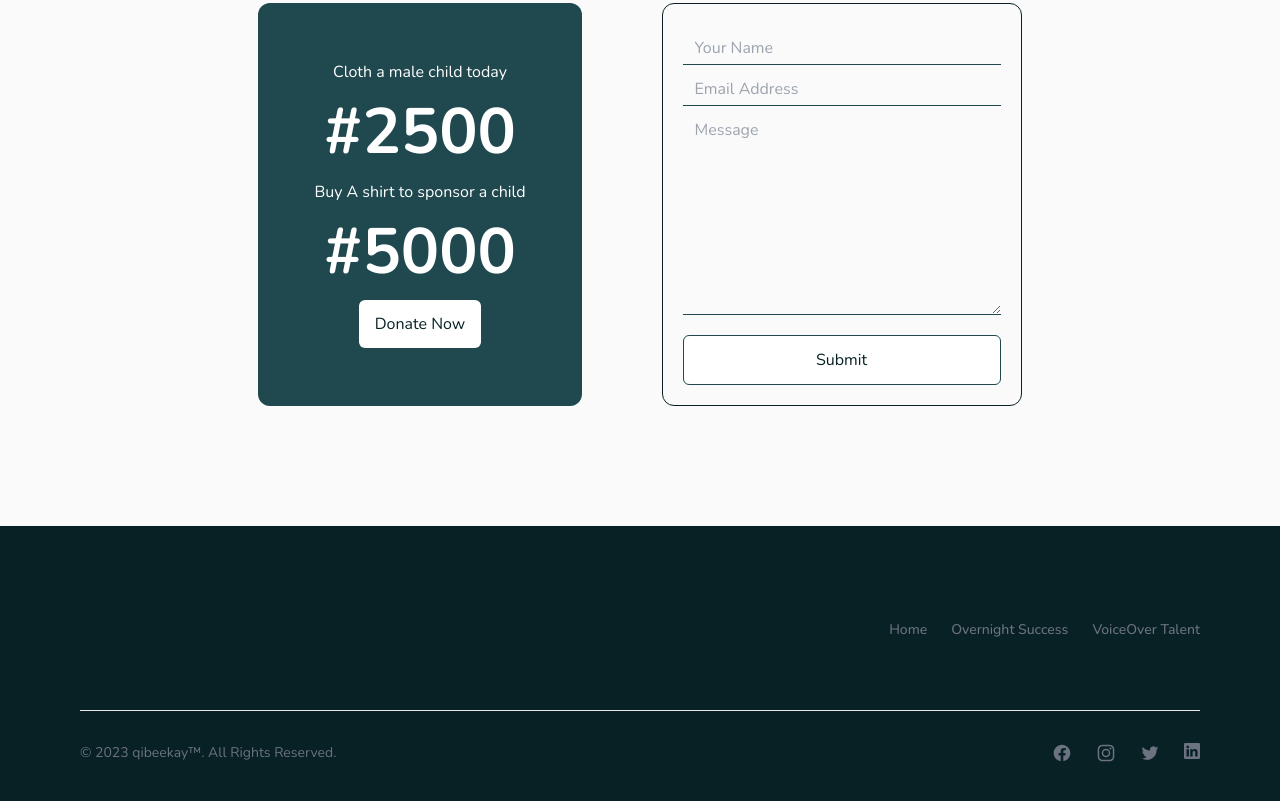
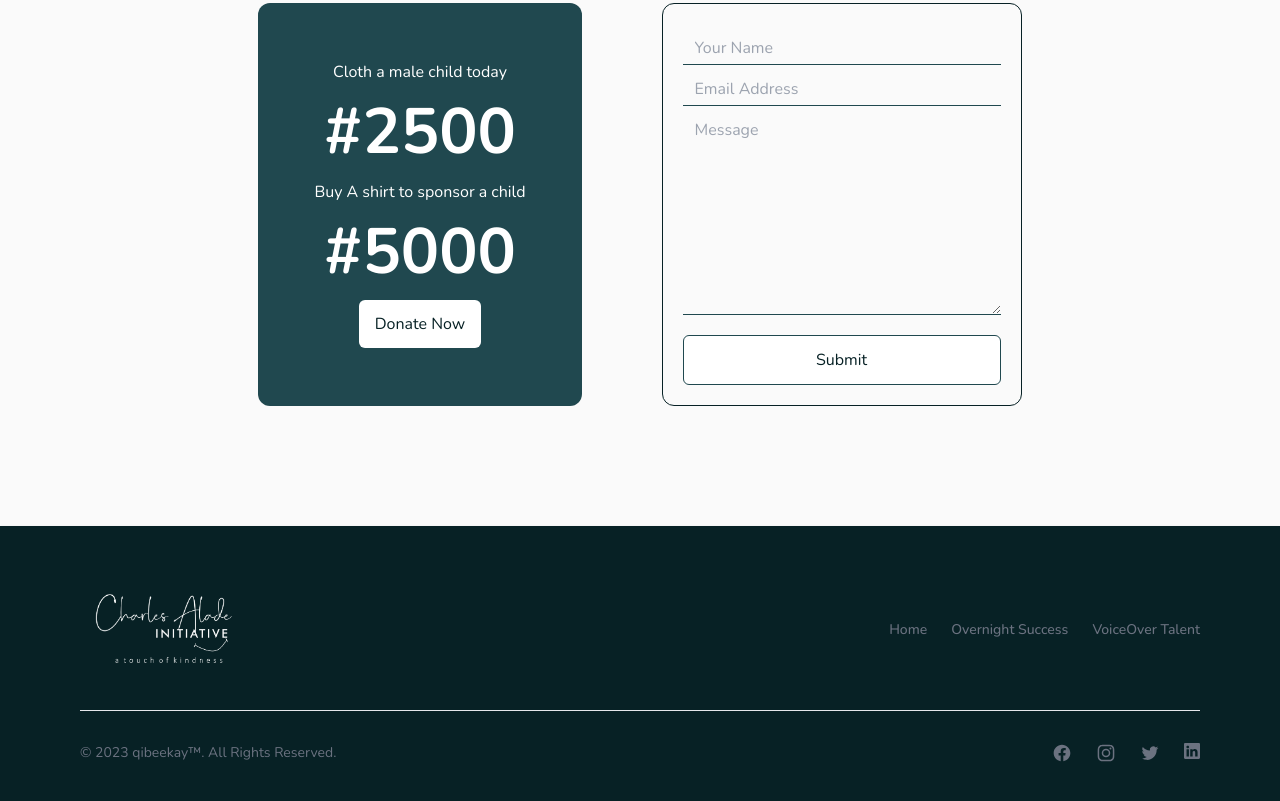
Before and after one commit to chi-beekay/ca_initiative, a website: page build/index.html in a window 1280 px wide. Shown: the part 4790-5591 px from the top of the page. Drawn offline with nearby package versions, Linux system fonts and the light colour scheme; files that its build step writes are made by us from their sources; the site is published under a folder, as on GitHub Pages, so addresses that start at the root find nothing.

Commit message:
new commit

```diff
--- a/build/index.html
+++ b/build/index.html
@@ -635,10 +635,7 @@
 			<div class="mx-auto max-w-6xl p-4 md:py-14">
 				<div class="sm:flex sm:items-center sm:justify-between">
 					<a href="/" class="mb-4 flex items-center sm:mb-0">
-						<img
-							src="/build/img/logo_white.png"
-							class="mr-3 h-20 md:h-24"
-							alt="" />
+						<img src="./img/logo_white.png" class="mr-3 h-20 md:h-24" alt="" />
 					</a>
 					<ul
 						class="mb-6 flex flex-wrap items-center text-sm font-medium text-gray-500 dark:text-gray-400 sm:mb-0">
--- a/build/overnightSuccess.html
+++ b/build/overnightSuccess.html
@@ -226,10 +226,7 @@
 			<div class="mx-auto max-w-6xl p-4 md:py-14">
 				<div class="sm:flex sm:items-center sm:justify-between">
 					<a href="/" class="mb-4 flex items-center sm:mb-0">
-						<img
-							src="/build/img/logo_white.png"
-							class="mr-3 h-20 md:h-24"
-							alt="" />
+						<img src="./img/logo_white.png" class="mr-3 h-20 md:h-24" alt="" />
 					</a>
 					<ul
 						class="mb-6 flex flex-wrap items-center text-sm font-medium text-gray-500 dark:text-gray-400 sm:mb-0">
```
